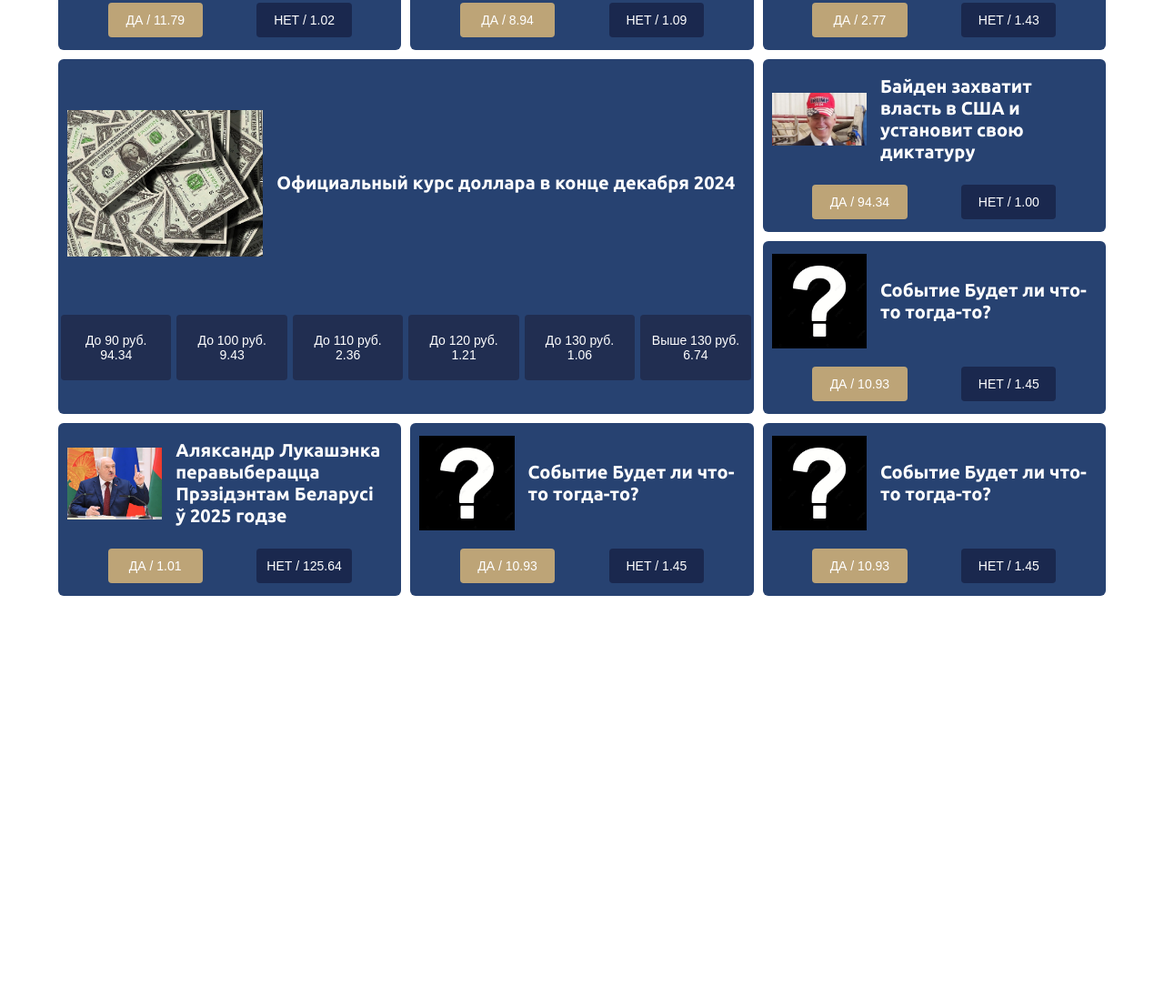
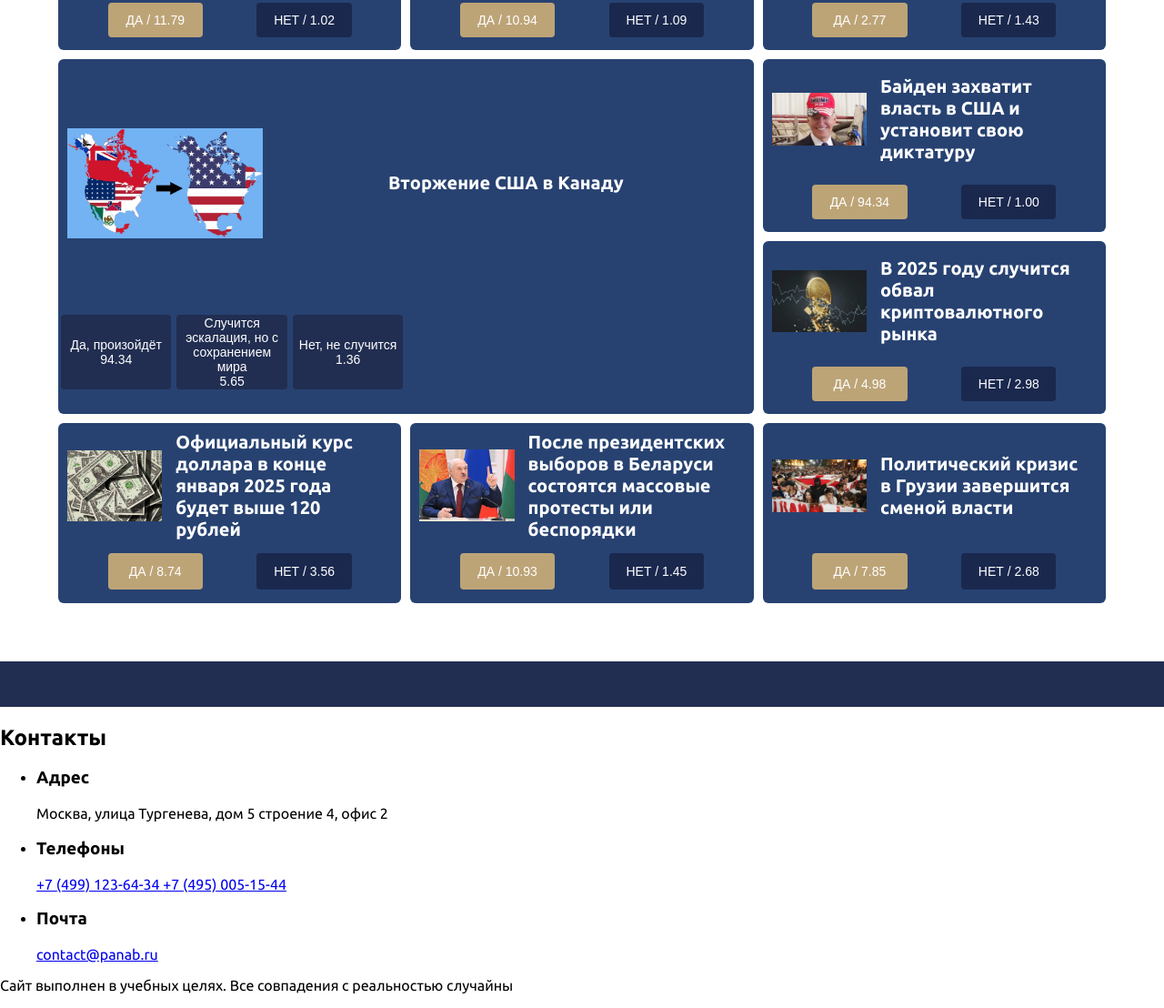
Before and after one commit to panab/index, a plain HTML site: page index.html in a window 1280 px wide. Shown: the part 2426-3534 px from the top of the page at 91% size. Before the commit the page ends 3145 px from the top, so only its background shows below. Drawn offline with Linux system fonts and the light colour scheme.

Commit message:
Add files via upload

```diff
--- a/index.html
+++ b/index.html
@@ -35,8 +35,8 @@ window.onclick = function(event) {
 		<div class="nav-buttons">
 			<a href="https://panab.github.io/index/" class="nav-button">Главная</a>
 			<a href="https://panab.github.io/index/#events" class="nav-button">События</a>
-			<a href="https://panab.github.io/index/404.html" class="nav-button">Политика</a>
-			<a href="https://panab.github.io/index/404.html" class="nav-button">Экономика</a>
+			<a href="https://panab.github.io/politics.html" class="nav-button">Политика</a>
+			<a href="https://panab.github.io/economis.html" class="nav-button">Экономика</a>
 			<a href="https://panab.github.io/index/#join" class="nav-button registration-button">Регистрация</a>
 		</div>
 	</nav>
@@ -128,9 +128,9 @@ window.onclick = function(event) {
 					<button class="button-no" name="no">НЕТ / 1.02</button>
 				</div>
 				<div class="event">
-					<img src="question.jpg" width="100%">
+					<img src="taiwan.jfif" width="100%">
 					<h3>Морское военное вторжение Китая на Тайвань случится в 2025 году</h3>
-					<button class="button-yes" name="yes">ДА / 8.94</button>
+					<button class="button-yes" name="yes">ДА / 10.94</button>
 					<button class="button-no" name="no">НЕТ / 1.09</button>
 				</div>
 				<div class="event">
@@ -140,15 +140,13 @@ window.onclick = function(event) {
 					<button class="button-no" name="no">НЕТ / 1.43</button>
 				</div>
 				<div class="event event-big">
-					<img src="usd.jpg" width="100%">
-					<h3>Официальный курс доллара в конце декабря 2024</h3>
+					<img src="canada.jfif" width="100%">
+					<h3>Вторжение США в Канаду</h3>
 					<div class="event-buttons">
-						<button class="button-multiple" name="multiple">До 90 руб.<br> 94.34</button>
-						<button class="button-multiple" name="multiple">До 100 руб.<br> 9.43</button>
-						<button class="button-multiple" name="multiple">До 110 руб.<br> 2.36</button>
-						<button class="button-multiple" name="multiple">До 120 руб.<br> 1.21</button>
-						<button class="button-multiple" name="multiple">До 130 руб.<br> 1.06</button>
-						<button class="button-multiple" name="multiple">Выше 130 руб.<br> 6.74</button>
+						<button class="button-multiple" name="multiple">Да, произойдёт<br> 94.34</button>
+						<button class="button-multiple" name="multiple">Случится эскалация, но с сохранением мира<br> 5.65</button>
+						<button class="button-multiple" name="multiple">Нет, не случится<br> 1.36</button>
+
 					</div>
 				</div>
 				<div class="event">
@@ -158,29 +156,59 @@ window.onclick = function(event) {
 					<button class="button-no" name="no">НЕТ / 1.00</button>
 				</div>
 				<div class="event">
-					<img src="question.jpg" width="100%">
-					<h3>Событие Будет ли что-то тогда-то?</h3>
+					<img src="bitcoin.jfif" width="100%">
+					<h3>В 2025 году случится обвал криптовалютного рынка</h3>
+					<button class="button-yes" name="yes">ДА / 4.98</button>
+					<button class="button-no" name="no">НЕТ / 2.98</button>
+				</div>
+				<div class="event">
+					<img src="usd.jpg" width="100%">
+					<h3>Официальный курс доллара в конце января 2025 года будет выше 120 рублей</h3>
+					<button class="button-yes" name="yes">ДА / 8.74</button>
+					<button class="button-no" name="no">НЕТ / 3.56</button>
+				</div>
+				<div class="event">
+					<img src="lukash.jpg" width="100%">
+					<h3>После президентских выборов в Беларуси состоятся массовые протесты или беспорядки</h3>
 					<button class="button-yes" name="yes">ДА / 10.93</button>
 					<button class="button-no" name="no">НЕТ / 1.45</button>
 				</div>
 				<div class="event">
-					<img src="lukash.jpg" width="100%">
-					<h3>Аляксандр Лукашэнка перавыберацца Прэзідэнтам Беларусі ў 2025 годзе</h3>
-					<button class="button-yes" name="yes">ДА / 1.01</button>
-					<button class="button-no" name="no">НЕТ / 125.64</button>
-				</div>
-				<div class="event">
-					<img src="question.jpg" width="100%">
-					<h3>Событие Будет ли что-то тогда-то?</h3>
-					<button class="button-yes" name="yes">ДА / 10.93</button>
-					<button class="button-no" name="no">НЕТ / 1.45</button>
-				</div>
-				<div class="event">
-					<img src="question.jpg" width="100%">
-					<h3>Событие Будет ли что-то тогда-то?</h3>
-					<button class="button-yes" name="yes">ДА / 10.93</button>
-					<button class="button-no" name="no">НЕТ / 1.45</button>
+					<img src="georgia.jfif" width="100%">
+					<h3>Политический кризис в Грузии завершится сменой власти</h3>
+					<button class="button-yes" name="yes">ДА / 7.85</button>
+					<button class="button-no" name="no">НЕТ / 2.68</button>
 				</div>
 			</div>
 		</div>
 	</div>
+
+	<div class="line"></div>
+
+	<div class="contacts">
+		<h2>Контакты</h2>
+  <ul class="contacts-list">
+    <li class="contact-list-item">
+      <h3 class="contacts-header"> Адрес </h3>
+      <p class="list-name-descr"> Москва, улица Тургенева, дом 5 строение 4, офис 2 </p>
+    </li>
+    <li class="contact-list-item">
+      <h3 class="contacts-header"> Телефоны </h3>
+      <div id = "tel">  <!-- добавлено -->
+        <a class="contact-list-link" href="tel:+74995356434"> +7 (499) 123-64-34 </a>
+        <a class="contact-list-link" href="tel:74950050544"> +7 (495) 005-15-44 </a>
+      </div><!-- добавлено -->
+
+    </li>
+    <li class="contact-list-item">
+      <h3 class="contacts-header"> Почта </h3>
+      <div id = "tel">  <!-- добавлено -->
+        <a class="contact-list-link" href="#"> contact@panab.ru </a>
+      </div><!-- добавлено -->
+
+    </li>
+  </ul>
+  <p>Сайт выполнен в учебных целях. Все совпадения с реальностью случайны</p>
+</div>
+
+</body>
```
Also changed, not shown: economics.html (added, +59 -0 lines), politics.html (added, +113 -0 lines), bitcoin.jfif (added), canada.jfif (added), georgia.jfif (added), taiwan.jfif (added).
